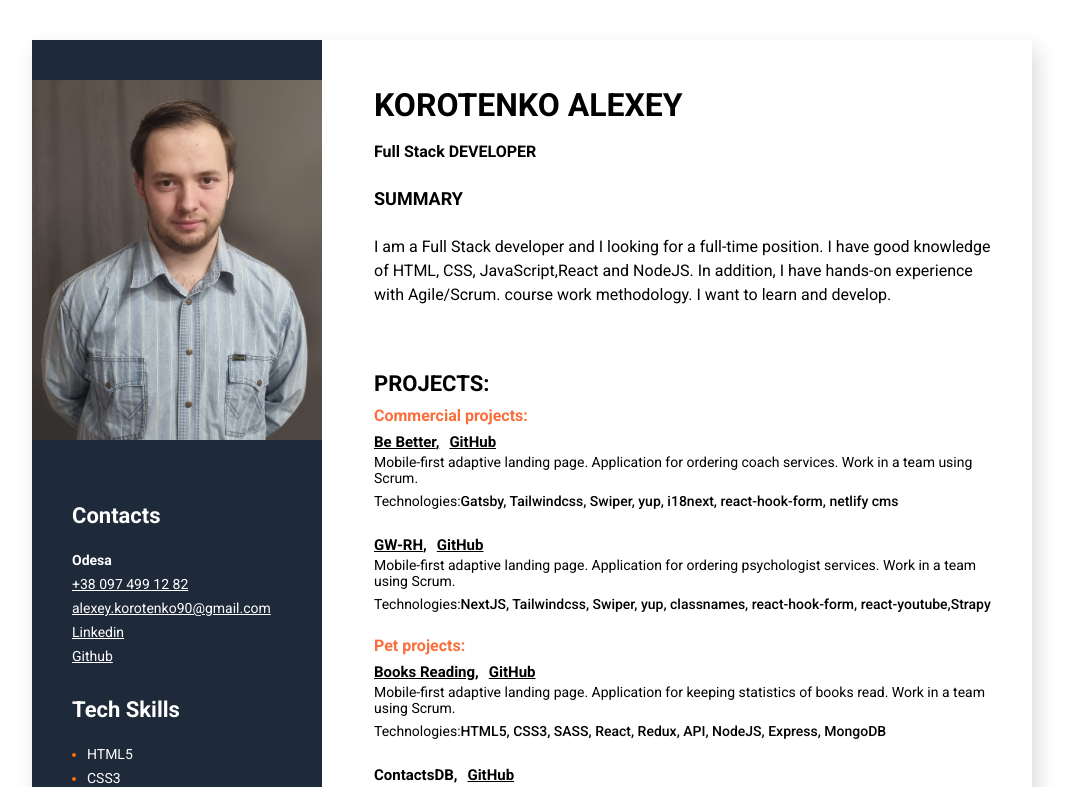
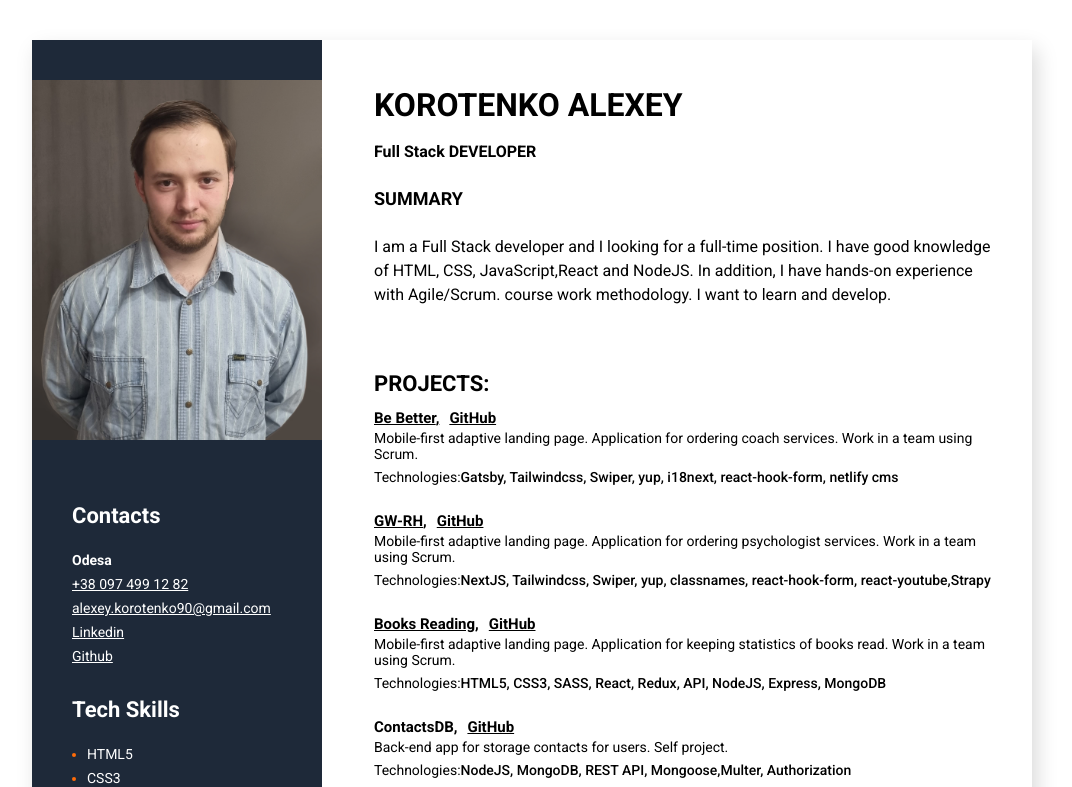
Before and after one commit to ToyEye/resume, a React (Create React App) app: page / in a window 1280 px wide. Shown: the top 787 px of the page, without its empty margins (108-1180 px from the left). Built offline with nearby package versions, Linux system fonts and the light colour scheme.

Commit message:
fix projects list

```diff
--- a/src/Components/Projects/Projects.jsx
+++ b/src/Components/Projects/Projects.jsx
@@ -1,7 +1,7 @@
 import React from "react";
 import "./projects.css";
 
-const commercialArray = [
+const projects = [
   {
     name: "Be Better",
     workLink: "https://www.be-better.today",
@@ -20,9 +20,6 @@ const commercialArray = [
     about:
       "Mobile-first adaptive landing page. Application for ordering psychologist services. Work in a team using Scrum.",
   },
-];
-
-const nonCommercialArray = [
   {
     name: "Books Reading",
     workLink: "https://books-reading-react-node.netlify.app/login",
@@ -62,9 +59,7 @@ export default function Projects() {
     <div className="projects-container">
       <h3 className="about-me-title">PROJECTS:</h3>
       <div className="projects-container__margin">
-        <h4 className="projectsType">Commercial projects:</h4>
-        {commercialArray.map(
-          ({ name, workLink, gitLink, technologies, about }) => (
+        {projects.map(({ name, workLink, gitLink, technologies, about }) => (
           <article key={name} className="projects-item">
             <p className="project-name">
               <a className="projects-link" href={workLink}>
@@ -80,28 +75,7 @@ export default function Projects() {
               <span className="techno-span">{technologies}</span>
             </p>
           </article>
-          )
-        )}
-        <h4 className="projectsType">Pet projects:</h4>
-        {nonCommercialArray.map(
-          ({ name, workLink, gitLink, technologies, about }) => (
-            <article key={name} className="projects-item">
-              <p className="project-name">
-                <a className="projects-link" href={workLink}>
-                  {name},
-                </a>
-                <a className="projects-link" href={gitLink}>
-                  GitHub
-                </a>
-              </p>
-              <p className="design">{about}</p>
-              <p className="design">
-                Technologies:
-                <span className="techno-span">{technologies}</span>
-              </p>
-            </article>
-          )
-        )}
+        ))}
       </div>
     </div>
   );
```
Also changed, not shown: 1 other file (tests, documents, lock files or other folders). Lines whose indentation alone changed are shown as unchanged.
